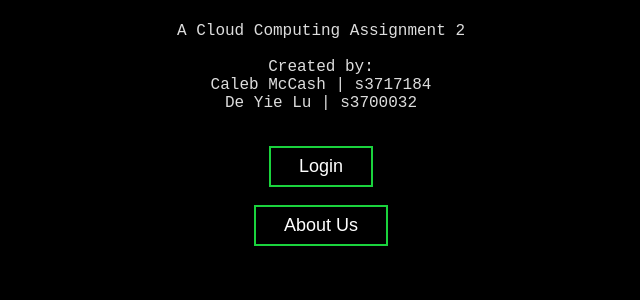
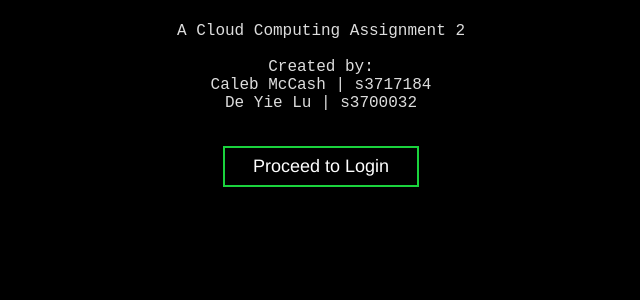
Before and after one commit to Sardonicalll/cc_a2, a PHP site: page / in a window 1280 px wide. Shown: the part 58-358 px from the top of the page, without its empty margins (319-959 px from the left). Run offline with PHP 8.4, Linux system fonts and the light colour scheme.

Commit message:
changed some stuff with buttons

```diff
--- a/index.php
+++ b/index.php
@@ -24,15 +24,25 @@
         De Yie Lu | s3700032
     </p>
     <br>
-    <input type="button" value="Login" class="tologinbtn" id="tologinbtn" onClick="#"/>
-    <br><br>
-    <input type="button" value="About Us" class="aboutusbtn" id="aboutusbtn" onClick="#"/>
+    <a class="loginbtn" href="https://cloudcomp-a2.ts.r.appspot.com/login">Proceed to Login</a>
     <br>
 </body>
 <!-- Stylesheet -->
 <style>
 h1 {
     font-family: "Times New Roman", Times, serif;
+}
+
+a {
+	background-color: #000000;
+    border: 2px solid #1ad33d;
+    color: white;
+    padding: 8px 28px;
+    text-align: center;
+    text-decoration: none;
+    display: inline-block;
+    font-size: 18px;
+    font-family: helvetica;
 }
 
 body {
```
Also changed, not shown: login.php (+13 -1 lines), register.php (+13 -1 lines).
